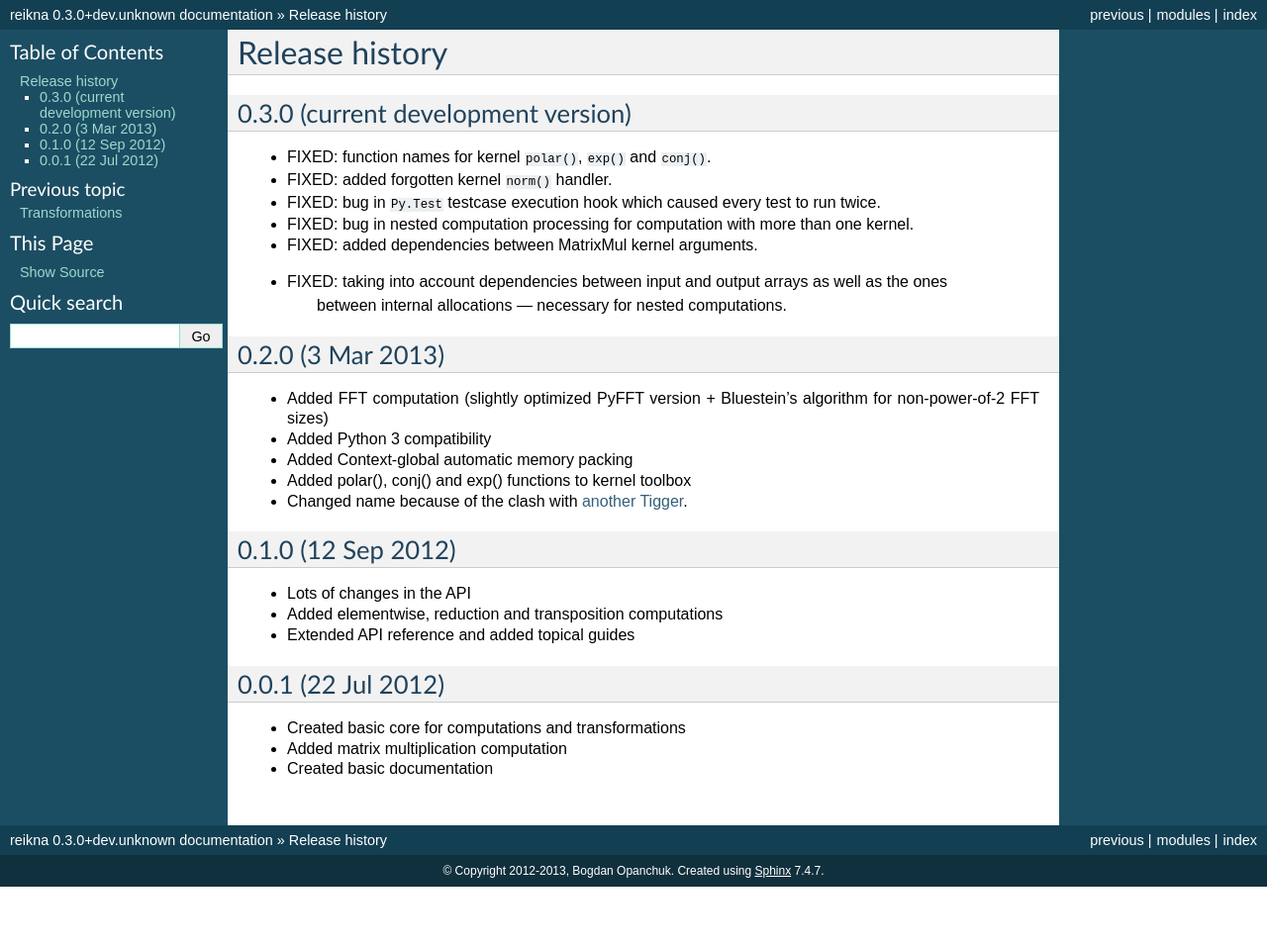
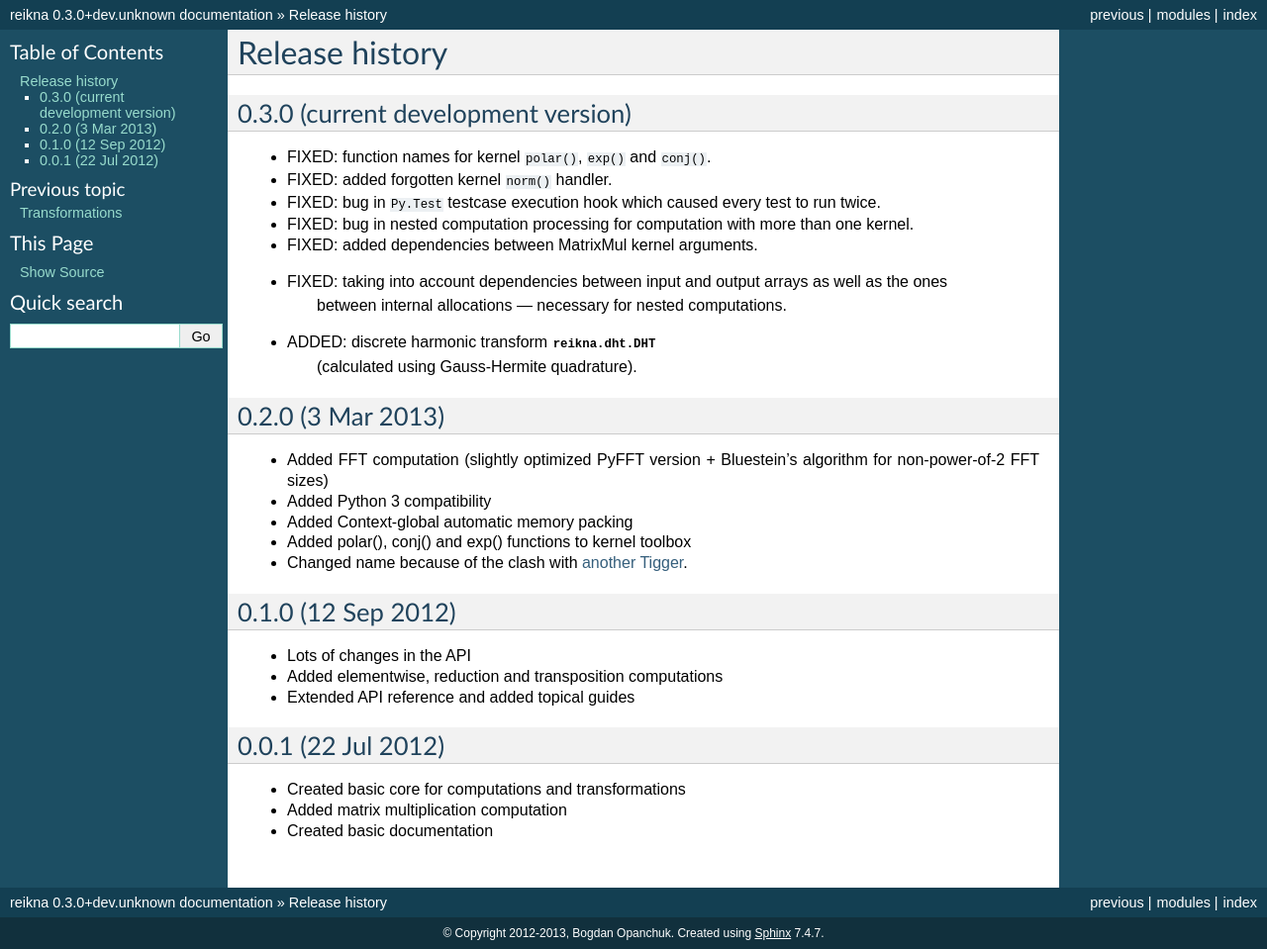
Before and after one commit to fjarri/reikna, a Sphinx documentation site: the page built from doc/source/history.rst, in a window 1280 px wide. Shown: the whole page at 99% size. Built offline with Sphinx 7.4.7, drawn with Linux system fonts in a browser that asks for light colours; before the commit the page ends 900 px from its top, so only the background shows below that.

Commit message:
doc: added documentation for DHT

```diff
--- a/doc/source/api/computations.rst
+++ b/doc/source/api/computations.rst
@@ -15,3 +15,8 @@ Computations
 
 .. currentmodule:: reikna.fft
 .. autoclass :: reikna.fft.FFT
+
+.. currentmodule:: reikna.dht
+.. autofunction :: reikna.dht.get_spatial_grid
+.. autofunction :: reikna.dht.harmonic
+.. autoclass :: reikna.dht.DHT
--- a/doc/source/conf.py
+++ b/doc/source/conf.py
@@ -25,7 +25,7 @@ import sys, os, os.path
 
 # Add any Sphinx extension module names here, as strings. They can be extensions
 # coming with Sphinx (named 'sphinx.ext.*') or your custom ones.
-extensions = ['sphinx.ext.autodoc', 'sphinx.ext.doctest']
+extensions = ['sphinx.ext.autodoc', 'sphinx.ext.doctest', 'sphinx.ext.mathjax']
 
 # Add any paths that contain templates here, relative to this directory.
 templates_path = ['_templates']
--- a/doc/source/history.rst
+++ b/doc/source/history.rst
@@ -12,6 +12,8 @@ Release history
 * FIXED: added dependencies between MatrixMul kernel arguments.
 * FIXED: taking into account dependencies between input and output arrays as well as the ones
     between internal allocations --- necessary for nested computations.
+* ADDED: discrete harmonic transform :py:class:`reikna.dht.DHT`
+    (calculated using Gauss-Hermite quadrature).
 
 
 0.2.0 (3 Mar 2013)
```
